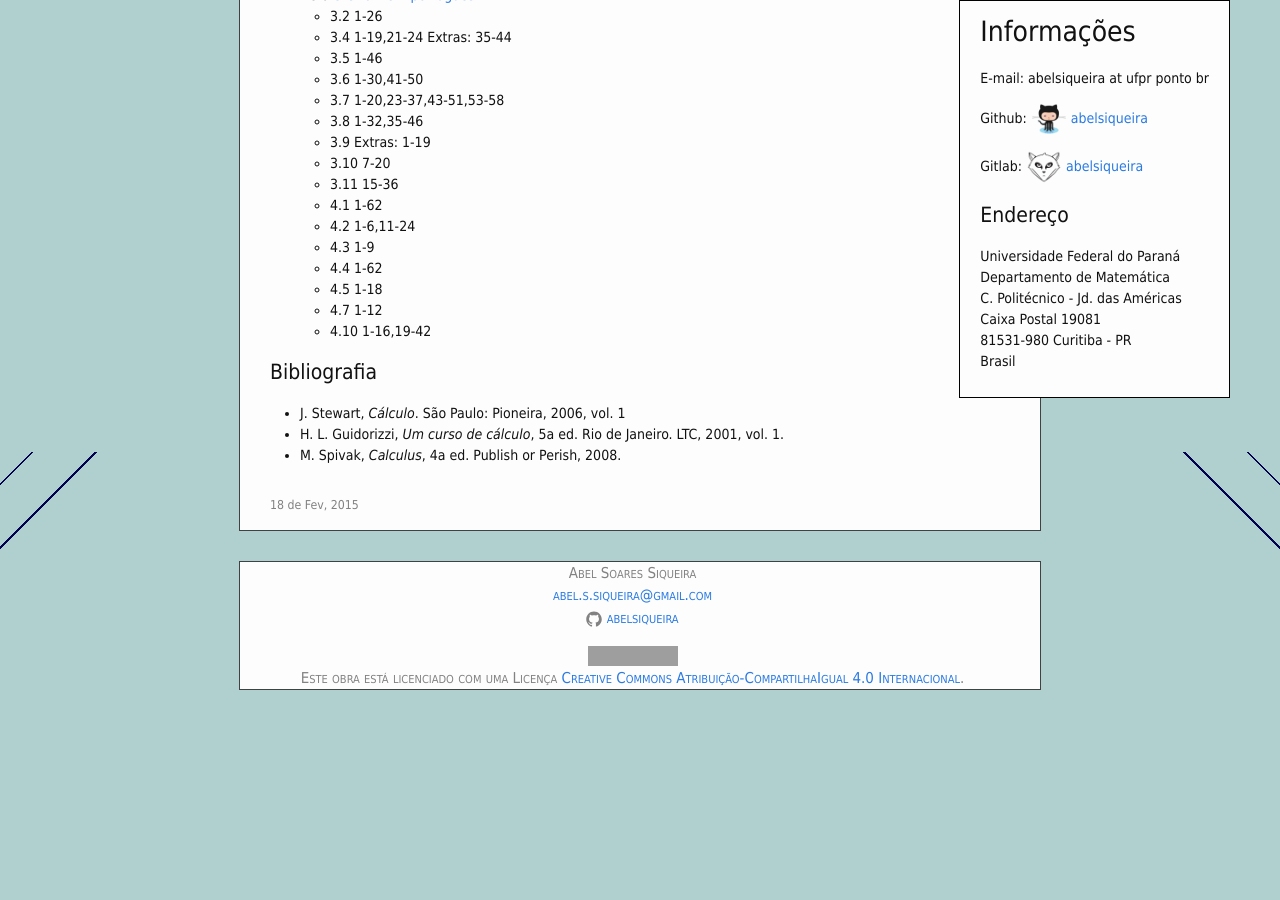
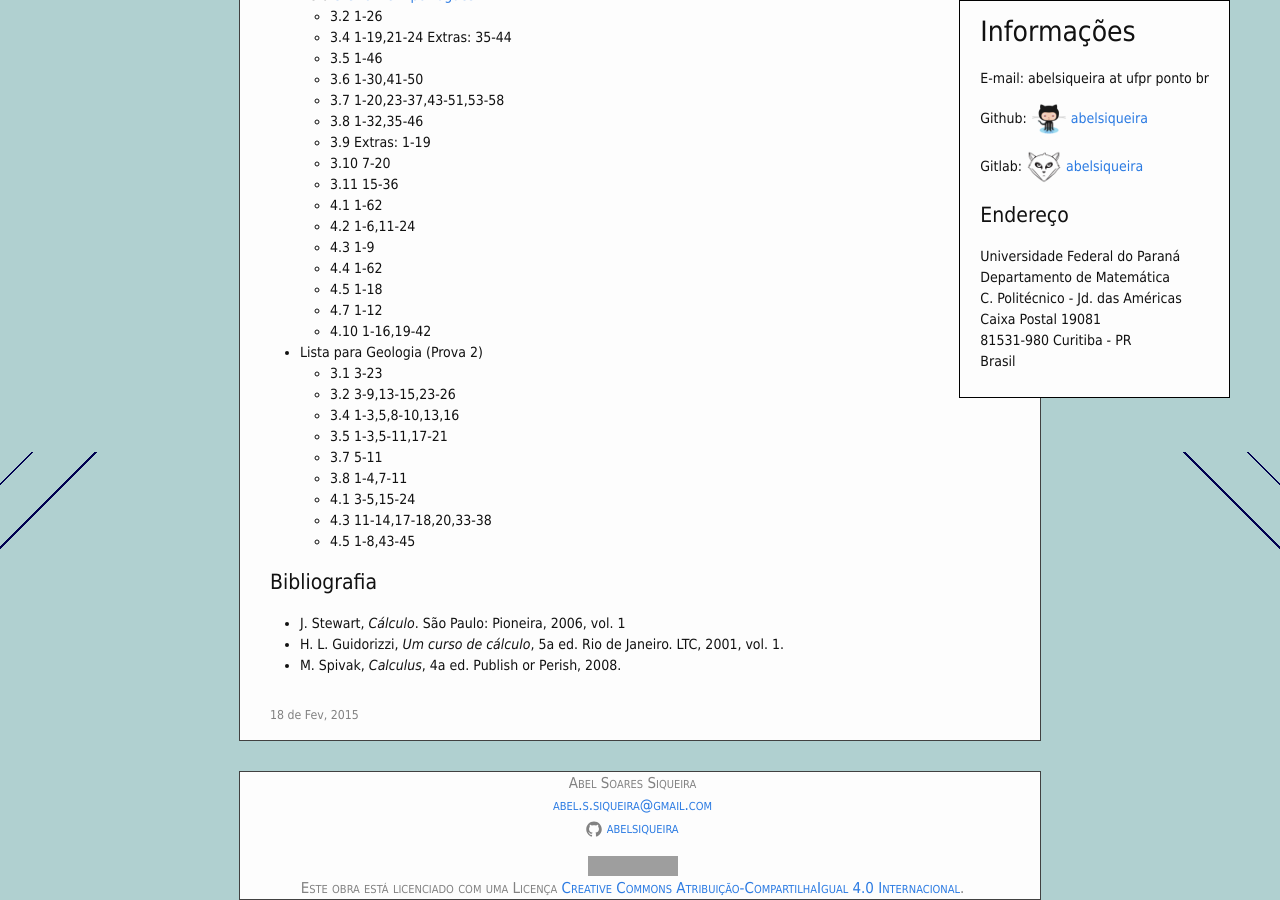
Before and after one commit to abelsiqueira/abelsiqueira.github.io-old, a Jekyll site: the page built from _posts/br/2015-02-18-cm201-calculo-diferencial-e-integral-2015s1.markdown, in a window 1280 px wide and 900 px high, scrolled down 1348 px. Built offline with Jekyll 4.4.1, drawn with Linux system fonts in a browser that asks for light colours; nearby versions of some CDN libraries; before the commit the page ends 2038 px from its top, so only the background shows below that; grey boxes are pictures that could not be loaded.

Commit message:
Adiciona lista de geologia

```diff
--- a/_posts/br/2015-02-18-cm201-calculo-diferencial-e-integral-2015s1.markdown
+++ b/_posts/br/2015-02-18-cm201-calculo-diferencial-e-integral-2015s1.markdown
@@ -83,6 +83,16 @@ permalink:  cm201-2015s1
     - 4.5 1-18
     - 4.7 1-12
     - 4.10 1-16,19-42
+  - Lista para Geologia (Prova 2)
+    - 3.1 3-23
+    - 3.2 3-9,13-15,23-26
+    - 3.4 1-3,5,8-10,13,16
+    - 3.5 1-3,5-11,17-21
+    - 3.7 5-11
+    - 3.8 1-4,7-11
+    - 4.1 3-5,15-24
+    - 4.3 11-14,17-18,20,33-38
+    - 4.5 1-8,43-45
 
 # Bibliografia
 
```
